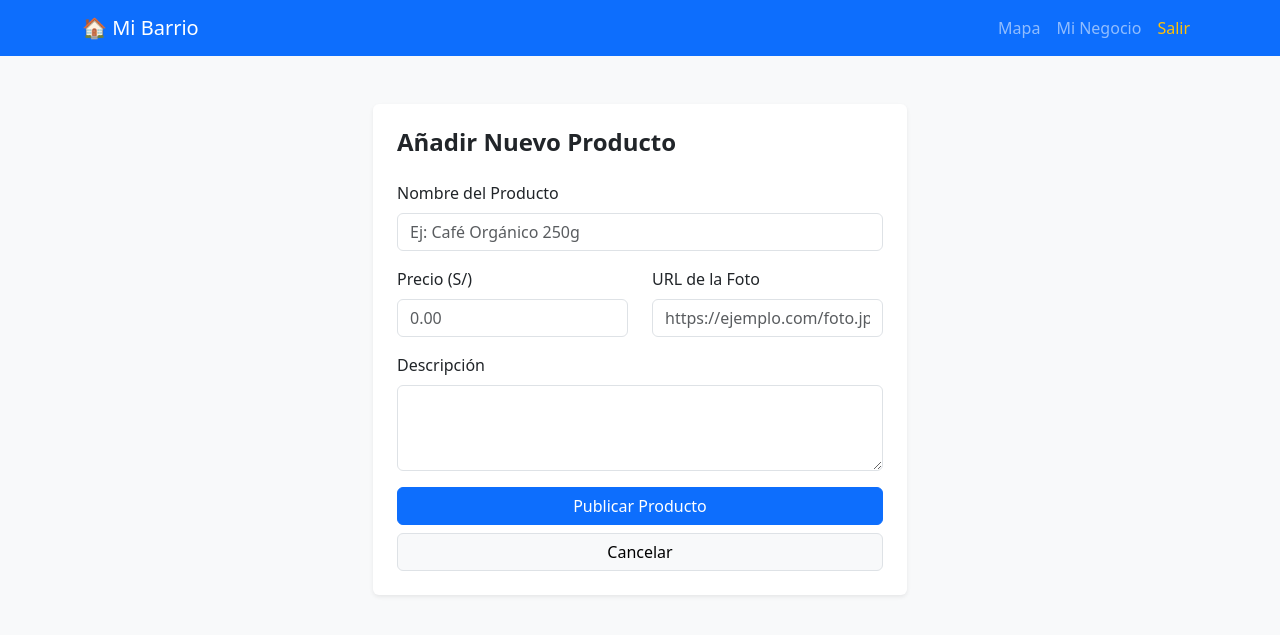
After one commit to otambraico/marketplace, a Flask app: page /productos/nuevo in a window 1280 px wide. The commit adds this page. Shown: the top 635 px of the page. Run offline with Flask 3, Linux system fonts and the light colour scheme; the visitor is signed in with stand-in values (Sample User, id 1); some libraries are stand-ins or nearby versions.

Commit message:
Quincuaa actualización del sistema en producción

```diff
--- a/app.py
+++ b/app.py
@@ -346,86 +346,57 @@ def dashboard_mype():
                            productos=productos,
                            mensajes_pendientes=mensajes_pendientes)
 
-@app.route('/agregar_producto', methods=['POST'])
+# --- FUNCIONALIDAD: NUEVO PRODUCTO ---
+@app.route('/productos/nuevo', methods=['GET', 'POST'])
 @login_required
-def agregar_producto():
+def nuevo_producto():
+    if request.method == 'POST':
+        nombre = request.form.get('nombre')
+        precio = request.form.get('precio')
+        descripcion = request.form.get('descripcion')
+        foto_url = request.form.get('foto_url') # Alineado a la DB
 
-    conn = get_db_connection()
-    cursor = conn.cursor()
+        # OJO: Según tu DB, la relación es con perfiles_mype.
+        # Asegúrate de que session['mype_id'] se guarde en el login.
+        mype_id = session.get('mype_id')
 
-    # Buscamos el ID de la MYPE del usuario actual
-    # 1. Obtener el ID del perfil MYPE del usuario actual
-    cursor.execute("SELECT id FROM perfiles_mype WHERE usuario_id = %s", (session['user_id'],))
-    mype = cursor.fetchone()
+        try:
+            conn = get_db_connection()
+            cursor = conn.cursor()
+            cursor.execute('''
+                INSERT INTO productos (mype_id, nombre, descripcion, precio, foto_url)
+                VALUES (%s, %s, %s, %s, %s)
+            ''', (mype_id, nombre, descripcion, precio, foto_url))
+            conn.commit()
+            cursor.close()
+            conn.close()
+            flash("Producto publicado con éxito", "success")
+            return redirect('/dashboard_mype')
+        except Exception as e:
+            print(f"Error DB al crear producto: {e}")
+            flash("Error al guardar el producto", "danger")
 
-    if not mype:
-        flash("Error: No se encontró perfil MYPE asociado.", "danger")
-        return redirect('/dashboard_mype')
+    return render_template('nuevo_producto.html')
 
-    # CAMBIO CRÍTICO: Acceder por nombre de columna 'id'
-    mype_id = mype['id']
 
-    nombre = request.form['nombre']
-    descripcion = request.form['descripcion']
-    precio = request.form['precio']
+# --- FUNCIONALIDAD: ELIMINAR PRODUCTO ---
+@app.route('/productos/eliminar/<int:producto_id>', methods=['POST'])
+@login_required
+def eliminar_producto(producto_id):
+    mype_id = session.get('mype_id')
 
     try:
-        # 3. Insertar producto usando marcadores %s
-        cursor.execute('''
-            INSERT INTO productos (mype_id, nombre, descripcion, precio)
-            VALUES (%s, %s, %s, %s)
-        ''', (mype_id, nombre, descripcion, precio))
-
+        conn = get_db_connection()
+        cursor = conn.cursor()
+        # Seguridad: Solo borra si el producto_id coincide Y pertenece a esta MYPE
+        cursor.execute("DELETE FROM productos WHERE id = %s AND mype_id = %s", (producto_id, mype_id))
         conn.commit()
-        flash("✅ Producto agregado con éxito", "success")
-    except Exception as e:
-        conn.rollback()
-        print(f"Error al agregar producto: {e}")
-        flash("❌ Error al guardar el producto", "danger")
-    finally:
         cursor.close()
         conn.close()
-
-    return redirect('/dashboard_mype')
-
-@app.route('/eliminar_producto/<int:id>')
-@login_required
-def eliminar_producto(id):
-    conn = get_db_connection()
-    cursor = conn.cursor()
-
-    try:
-        # 1. Obtener el mype_id del usuario que tiene la sesión iniciada
-        cursor.execute("SELECT id FROM perfiles_mype WHERE usuario_id = %s", (session['user_id'],))
-        mype = cursor.fetchone()
-
-        if not mype:
-            flash("Error de permisos: No se encontró perfil MYPE.", "danger")
-            return redirect('/dashboard_mype')
-
-        mype_id = mype['id']
-
-        # 2. Intentar eliminar el producto PERO validando que pertenezca a esta MYPE
-        # Esto evita que alguien borre productos ajenos cambiando el ID en la URL
-        cursor.execute('''
-            DELETE FROM productos
-            WHERE id = %s AND mype_id = %s
-        ''', (id, mype_id))
-
-        # rowcount nos dice cuántas filas se eliminaron realmente
-        if cursor.rowcount > 0:
-            conn.commit()
-            flash("🗑️ Producto eliminado correctamente.", "success")
-        else:
-            flash("⚠️ No se pudo eliminar: El producto no existe o no te pertenece.", "warning")
-
+        flash("Producto eliminado correctamente.", "success")
     except Exception as e:
-        conn.rollback()
-        print(f"Error al eliminar producto: {e}")
-        flash("❌ Error interno al intentar eliminar el producto.", "danger")
-    finally:
-        cursor.close()
-        conn.close()
+        print(f"Error DB al eliminar: {e}")
+        flash("Hubo un error al eliminar el producto.", "danger")
 
     return redirect('/dashboard_mype')
 
--- /dev/null
+++ b/templates/nuevo_producto.html
@@ -0,0 +1,36 @@
+{% extends "base.html" %}
+{% block content %}
+<div class="container py-4">
+    <div class="row justify-content-center">
+        <div class="col-12 col-md-8 col-lg-6">
+            <div class="card border-0 shadow-sm p-4">
+                <h4 class="fw-bold mb-4">Añadir Nuevo Producto</h4>
+                <form method="POST">
+                    <div class="mb-3">
+                        <label class="form-label">Nombre del Producto</label>
+                        <input type="text" name="nombre" class="form-control" placeholder="Ej: Café Orgánico 250g" required>
+                    </div>
+                    <div class="row">
+                        <div class="col-md-6 mb-3">
+                            <label class="form-label">Precio (S/)</label>
+                            <input type="number" step="0.01" name="precio" class="form-control" placeholder="0.00" required>
+                        </div>
+                        <div class="col-md-6 mb-3">
+                            <label class="form-label">URL de la Foto</label>
+                            <input type="url" name="foto_url" class="form-control" placeholder="https://ejemplo.com/foto.jpg">
+                        </div>
+                    </div>
+                    <div class="mb-3">
+                        <label class="form-label">Descripción</label>
+                        <textarea name="descripcion" class="form-control" rows="3"></textarea>
+                    </div>
+                    <div class="d-grid gap-2">
+                        <button type="submit" class="btn btn-primary">Publicar Producto</button>
+                        <a href="/dashboard_mype" class="btn btn-light border">Cancelar</a>
+                    </div>
+                </form>
+            </div>
+        </div>
+    </div>
+</div>
+{% endblock %}
```
Also changed, not shown: templates/dashboard_mype.html (+28 -8 lines).
